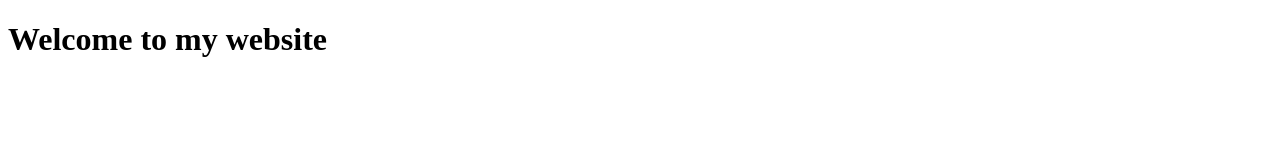
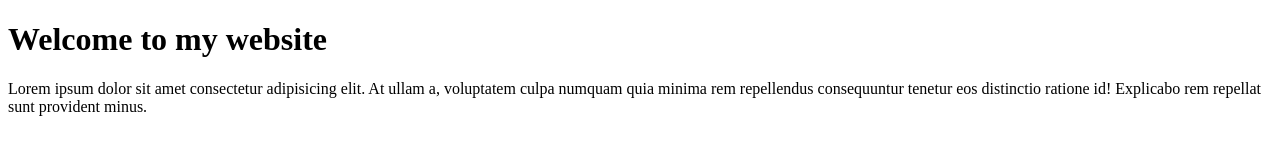
Before and after one commit to amitnaik999/my-website, a website: page dist/index.html in a window 1280 px wide. Drawn offline with Linux system fonts and the light colour scheme.

Commit message:
add lorem ipsum para

```diff
--- a/dist/index.html
+++ b/dist/index.html
@@ -9,6 +9,7 @@
 
 <body>
     <h1>Welcome to my website</h1>
+    <p>Lorem ipsum dolor sit amet consectetur adipisicing elit. At ullam a, voluptatem culpa numquam quia minima rem repellendus consequuntur tenetur eos distinctio ratione id! Explicabo rem repellat sunt provident minus.</p>
 </body>
 
 </html>
```
